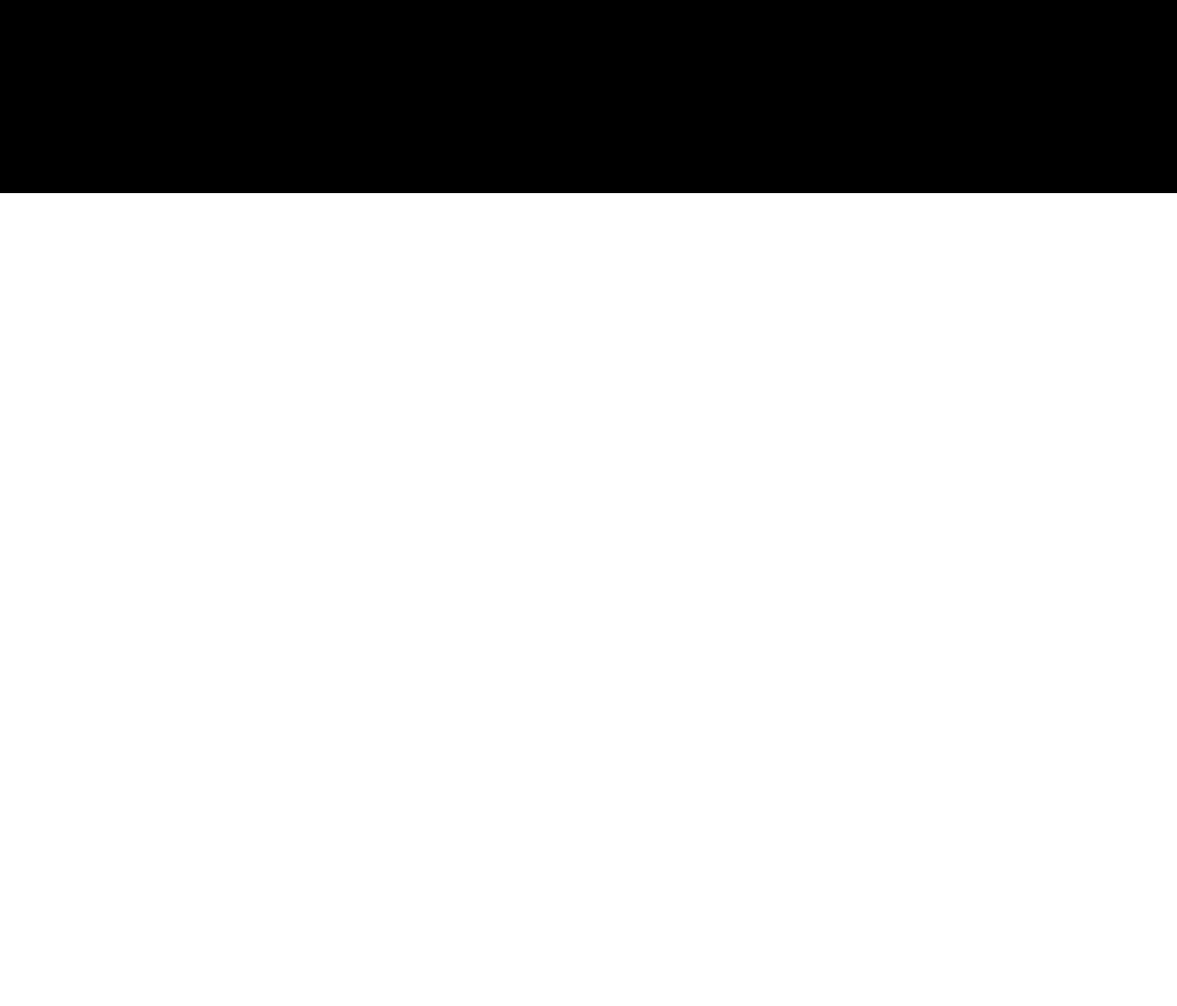
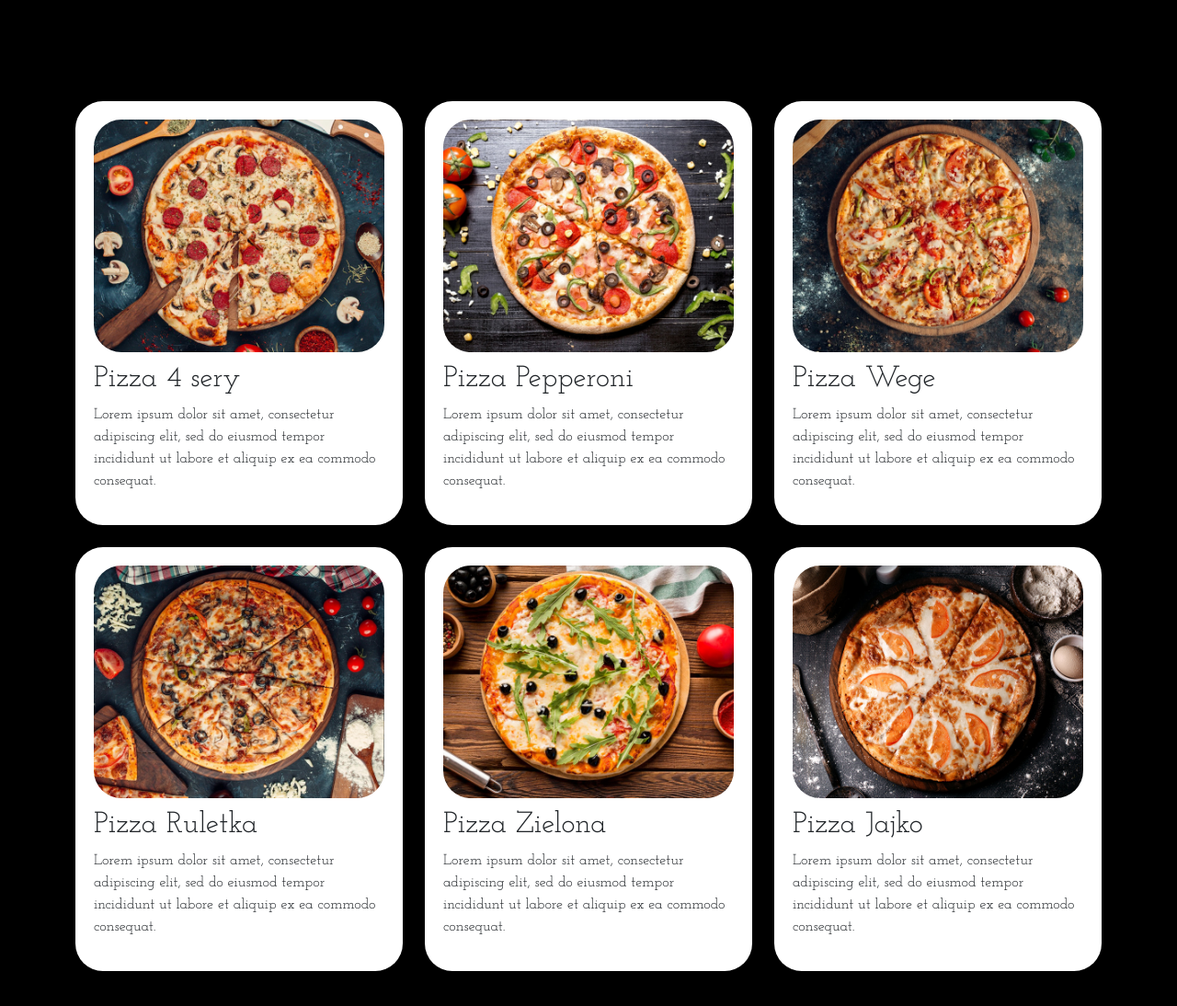
Before and after one commit to WajsiniO/TheWellStackedPizzaWebsite, a plain HTML site: page index.html in a window 1280 px wide. Shown: the part 340-1434 px from the top of the page at 92% size. Before the commit the page ends 800 px from the top, so only its background shows below. Drawn offline with nearby package versions, Linux system fonts and the light colour scheme.

Commit message:
Finished task

```diff
--- a/index.html
+++ b/index.html
@@ -21,26 +21,50 @@
             <p>Włoskie Menu Pizza</p>
         </div>
         <div class="menu mx-auto container">
-            <div class="row">
+            <div class="row mb-4">
                 <div class="col">
-
+                    <article>
+                        <img src="src/img/menu-pizza/piz-1.png" class="img-fluid" alt="pizza4sery" />
+                        <h2>Pizza 4 sery</h2>
+                        <p>Lorem ipsum dolor sit amet, consectetur adipiscing elit, sed do eiusmod tempor incididunt ut labore et aliquip ex ea commodo consequat.</p>
+                    </article>
                 </div>
                 <div class="col">
-
+                    <article>
+                        <img src="src/img/menu-pizza/piz-2.png" class="img-fluid" alt="pizzapepperoni" />
+                        <h2>Pizza Pepperoni</h2>
+                        <p>Lorem ipsum dolor sit amet, consectetur adipiscing elit, sed do eiusmod tempor incididunt ut labore et aliquip ex ea commodo consequat.</p>
+                    </article>
                 </div>
                 <div class="col">
-
+                    <article>
+                        <img src="src/img/menu-pizza/piz-3.png" class="img-fluid" alt="pizzawege" />
+                        <h2>Pizza Wege</h2>
+                        <p>Lorem ipsum dolor sit amet, consectetur adipiscing elit, sed do eiusmod tempor incididunt ut labore et aliquip ex ea commodo consequat.</p>
+                    </article>
                 </div>
             </div>
             <div class="row">
                 <div class="col">
-
+                    <article>
+                        <img src="src/img/menu-pizza/piz-4.png" class="img-fluid" alt="pizzaruletka" />
+                        <h2>Pizza Ruletka</h2>
+                        <p>Lorem ipsum dolor sit amet, consectetur adipiscing elit, sed do eiusmod tempor incididunt ut labore et aliquip ex ea commodo consequat.</p>
+                    </article>
                 </div>
                 <div class="col">
-
+                    <article>
+                        <img src="src/img/menu-pizza/piz-5.png" class="img-fluid" alt="pizzazielona" />
+                        <h2>Pizza Zielona</h2>
+                        <p>Lorem ipsum dolor sit amet, consectetur adipiscing elit, sed do eiusmod tempor incididunt ut labore et aliquip ex ea commodo consequat.</p>
+                    </article>
                 </div>
                 <div class="col">
-
+                    <article>
+                        <img src="src/img/menu-pizza/piz-6.png" class="img-fluid" alt="pizzajajko" />
+                        <h2>Pizza Jajko</h2>
+                        <p>Lorem ipsum dolor sit amet, consectetur adipiscing elit, sed do eiusmod tempor incididunt ut labore et aliquip ex ea commodo consequat.</p>
+                    </article>
                 </div>
             </div>
         </div>
--- a/src/style.scss
+++ b/src/style.scss
@@ -1,18 +1,37 @@
 * { margin: 0; padding: 0; box-sizing: border-box; font-family: Josefin Slab, 'Source Sans Pro'; }
+
 $przesuniecie: -50px;
+$def-back: black;
+$white-back: white;
+$bradius: 30px;
+
 .second-div {
-    background-color: black;
+    background-color: $def-back;
     .section-image {
         background-image: url("img/menu-pizza/pizza-back1.png");
         background-size: cover;
         height: 550px;
         p {
-            color: white;
+            color: $white-back;
             font-size: 60px;
+            font-weight: 600;
             transform: translateY($przesuniecie);
         }
-        .menu {
-
+    }
+    .menu {
+        transform: translateY(-100px);
+        .row {
+            .col {
+                img {
+                    border-radius: $bradius;
+                }
+                article {
+                    background-color: $white-back;
+                    padding: 20px;
+                    border-radius: $bradius;
+                    h2 { margin-top: 10px; }
+                }
+            }
         }
     }
 }
```
Also changed, not shown: src/img/menu-pizza/piz-1.png (added), src/img/menu-pizza/piz-2.png (added), src/img/menu-pizza/piz-3.png (added), src/img/menu-pizza/piz-4.png (added), src/img/menu-pizza/piz-5.png (added), src/img/menu-pizza/piz-6.png (added), src/style.min.css, 1 other file.
